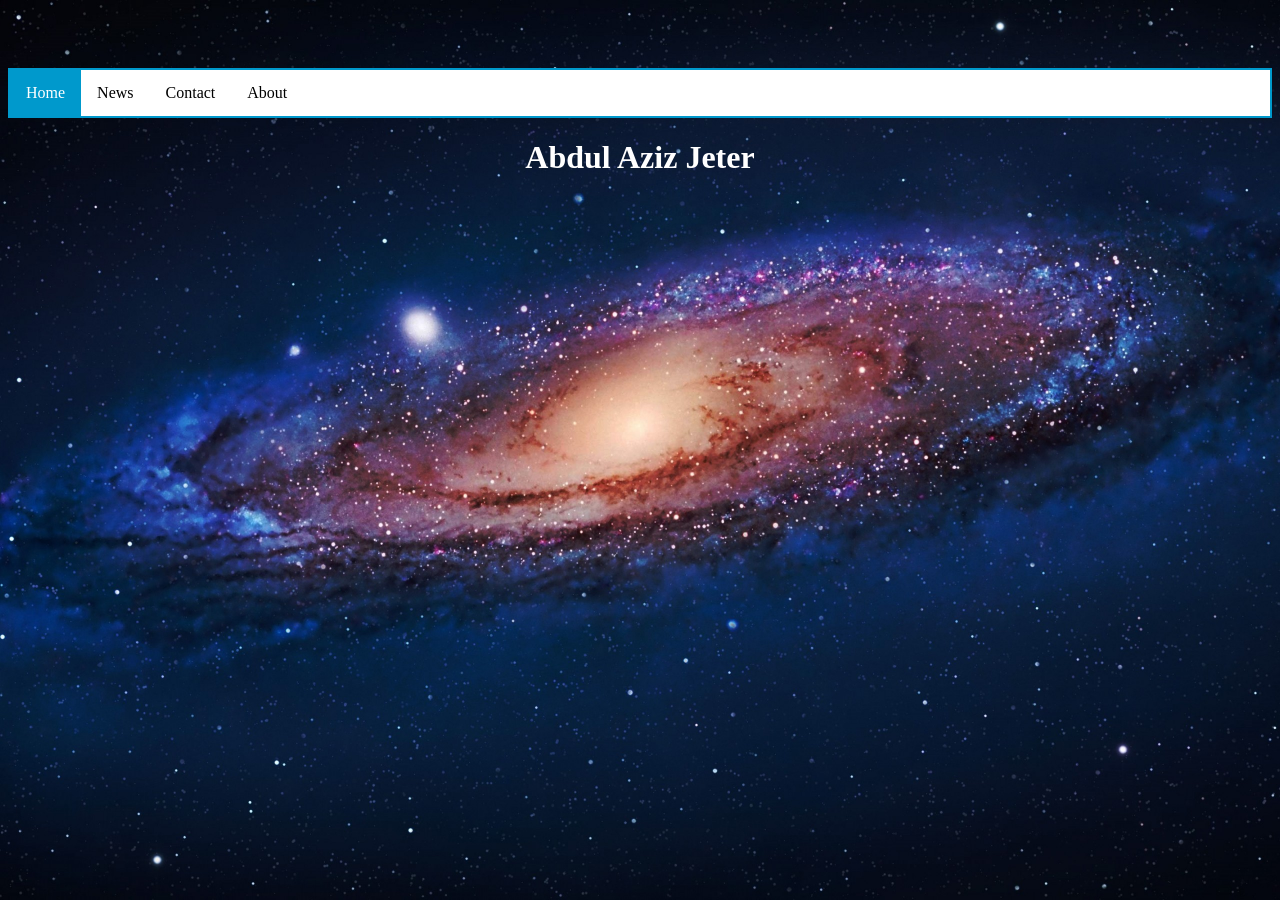
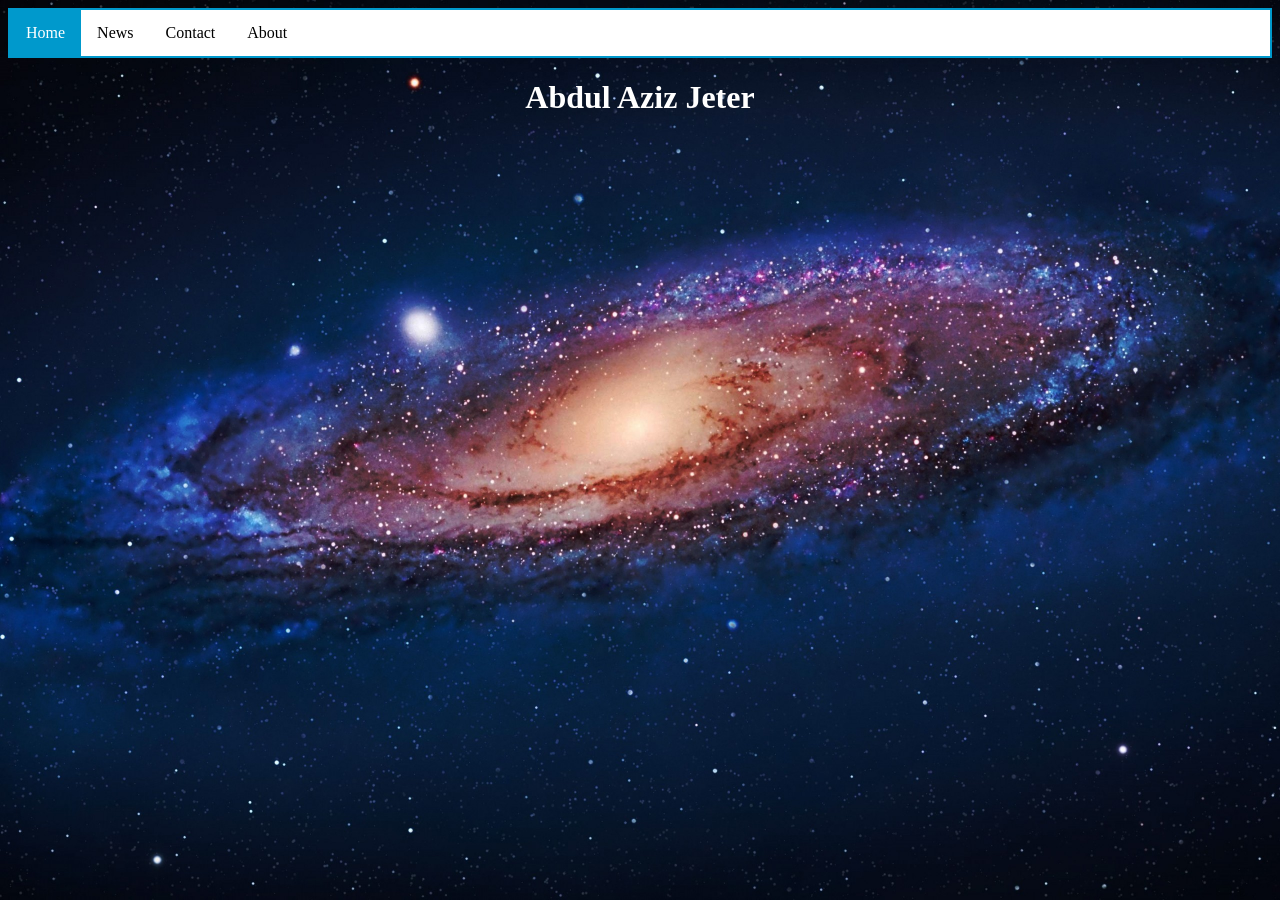
Before and after one commit to abdul-j/abdul-j.github.i, a Jekyll site: the page built from index.html, in a window 1280 px wide. Built offline with Jekyll 4.4.1, drawn with Linux system fonts in a browser that asks for light colours.

Commit message:
Update style.css

```diff
--- a/css/style.css
+++ b/css/style.css
@@ -59,7 +59,3 @@ a {
 .snap {
   padding-left: 35px;
 }
-
-@media all{
-body{ padding-top : 60px ;}
-}
```
